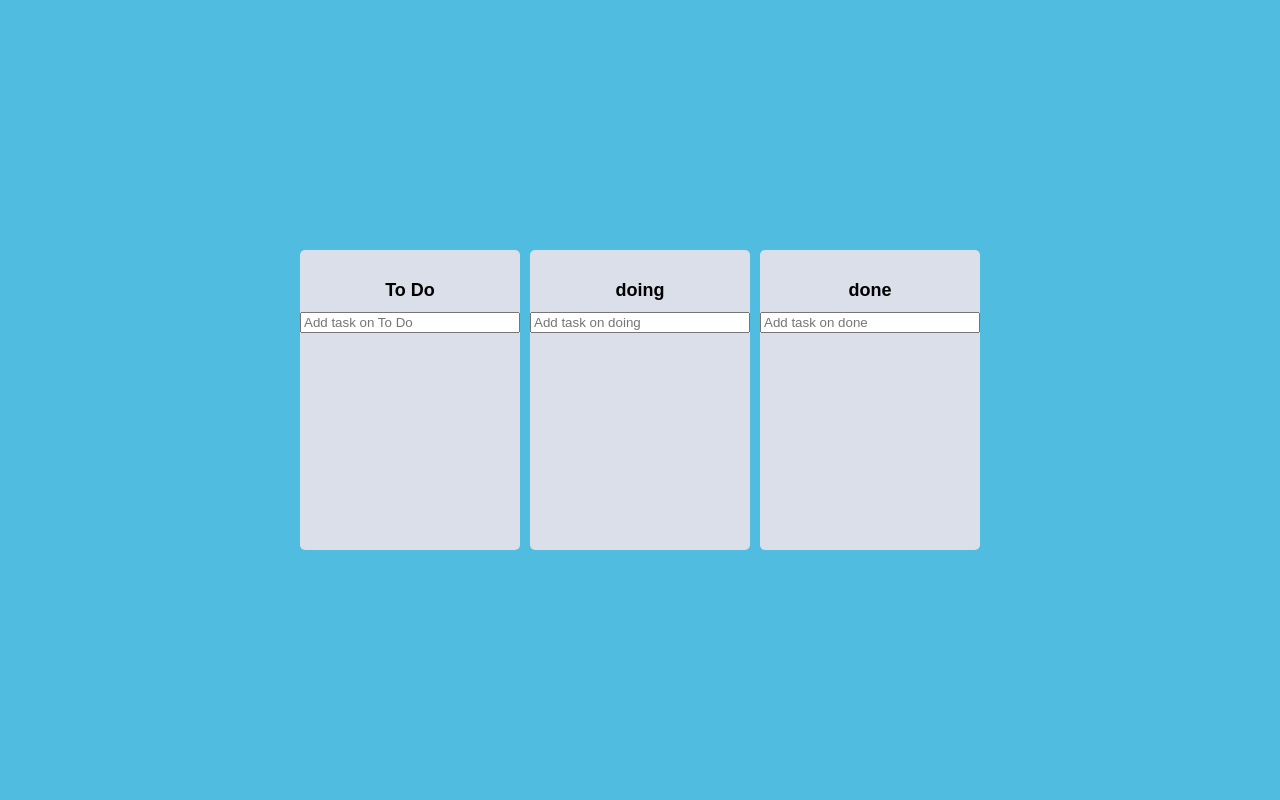
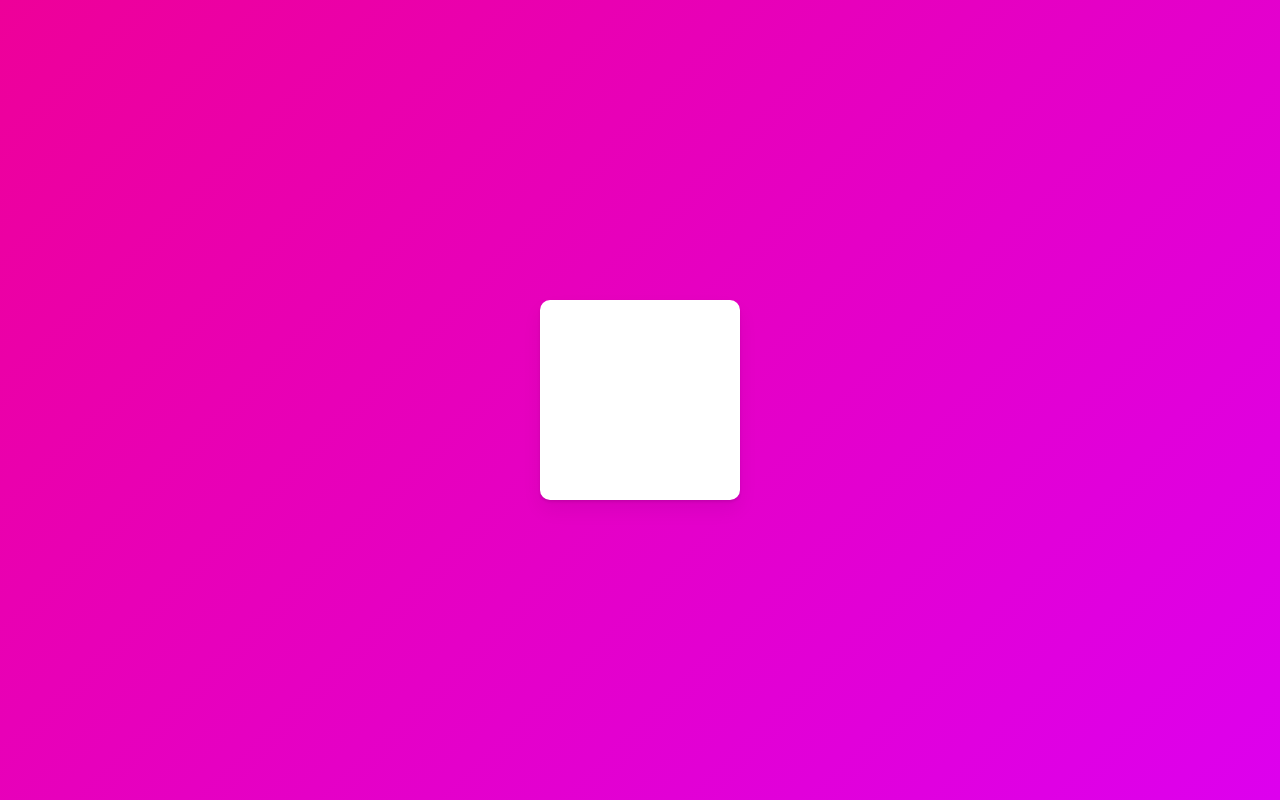
Before and after one commit to JYeonDev/NETFLIX, a React (Create React App) app: page / in a window 1280 px wide. Built offline with nearby package versions, Linux system fonts and the light colour scheme.

Commit message:
initial commit

```diff
--- a/package.json
+++ b/package.json
@@ -11,6 +11,7 @@
     "@types/react": "^18.0.9",
     "@types/react-dom": "^18.0.5",
     "apexcharts": "^3.35.3",
+    "framer-motion": "^6.3.13",
     "react": "^18.1.0",
     "react-apexcharts": "^1.4.0",
     "react-beautiful-dnd": "^13.1.0",
--- a/src/App.tsx
+++ b/src/App.tsx
@@ -1,69 +1,28 @@
-import { DragDropContext, DropResult } from "react-beautiful-dnd";
+import { motion } from "framer-motion";
 import styled from "styled-components";
-import { useRecoilState } from "recoil";
-import { toDoState } from "./atoms";
-import Board from "./Components/Board";
 
-const Wrraper = styled.div`
+const Wrapper = styled.div`
+  height: 100vh;
+  width: 100vw;
   display: flex;
-  max-width: 680px;
-  width: 100%;
-  margin: 0 auto;
   justify-content: center;
   align-items: center;
-  height: 100vh;
 `;
-const Boards = styled.div`
-  display: grid;
-  width: 100%;
-  gap: 10px;
-  grid-template-columns: repeat(3, 1fr);
+
+const Box = styled.div`
+  width: 200px;
+  height: 200px;
+  background-color: white;
+  border-radius: 10px;
+  box-shadow: 0 2px 3px rgba(0, 0, 0, 0.1), 0 10px 20px rgba(0, 0, 0, 0.06);
 `;
 
 function App() {
-  const [toDos, setToDos] = useRecoilState(toDoState);
-  const onDragEnd = (info: DropResult) => {
-    const { destination, source } = info;
-    if (!destination) return;
-    if (destination?.droppableId === source.droppableId) {
-      // same board movement.
-      setToDos((allBoards) => {
-        const boardCopy = [...allBoards[source.droppableId]];
-        const taskObj = boardCopy[(source.index, 1)];
-        boardCopy.splice(source.index, 1);
-        boardCopy.splice(destination?.index, 0, taskObj);
-        return {
-          ...allBoards,
-          [source.droppableId]: boardCopy,
-        };
-      });
-    }
-    if (destination.droppableId !== source.droppableId) {
-      // cross board movement
-      setToDos((allBoards) => {
-        const sourceBoard = [...allBoards[source.droppableId]];
-        const taskObj = sourceBoard[(source.index, 1)];
-        const destinationBoard = [...allBoards[destination.droppableId]];
-        sourceBoard.splice(source.index, 1);
-        destinationBoard.splice(destination?.index, 0, taskObj);
-        return {
-          ...allBoards,
-          [source.droppableId]: sourceBoard,
-          [destination.droppableId]: destinationBoard,
-        };
-      });
-    }
-  };
   return (
-    <DragDropContext onDragEnd={onDragEnd}>
-      <Wrraper>
-        <Boards>
-          {Object.keys(toDos).map((boardId) => (
-            <Board boardId={boardId} key={boardId} toDos={toDos[boardId]} />
-          ))}
-        </Boards>
-      </Wrraper>
-    </DragDropContext>
+    <Wrapper>
+      <Box />
+      <motion.div></motion.div>
+    </Wrapper>
   );
 }
 
--- a/src/Components/Board.tsx
+++ /dev/null
@@ -1,108 +0,0 @@
-import { useForm } from "react-hook-form";
-import { Droppable } from "react-beautiful-dnd";
-import styled from "styled-components";
-import DragabbleCard from "./DragabbleCard";
-import { ITodo, toDoState } from "../atoms";
-import { useSetRecoilState } from "recoil";
-
-const Wrapper = styled.div`
-  padding-top: 10px;
-  padding-top: 30px;
-  background-color: ${(props) => props.theme.boardColor};
-  border-radius: 5px;
-  min-height: 300px;
-  display: flex;
-  flex-direction: column;
-`;
-
-const Title = styled.h2`
-  text-align: center;
-  font-weight: 600;
-  margin-bottom: 10px;
-  font-size: 18px;
-`;
-
-interface IAreaProps {
-  isDraggingFromThis: boolean;
-  isDraggingOver: boolean;
-}
-
-const Area = styled.div<IAreaProps>`
-  background-color: ${(props) =>
-    props.isDraggingOver
-      ? "#dfe6e9"
-      : props.isDraggingFromThis
-      ? "#b2bec3"
-      : "transparent"};
-  flex-grow: 1;
-  transition: background-color 0.3s ease-in;
-  padding: 20px;
-`;
-
-const Form = styled.form`
-  width: 100%;
-  input {
-    width: 100%;
-  }
-`;
-
-interface IBoardProps {
-  toDos: ITodo[];
-  boardId: string;
-}
-
-interface IForm {
-  toDo: string;
-}
-
-function Board({ toDos, boardId }: IBoardProps) {
-  const setToDos = useSetRecoilState(toDoState);
-  const { register, setValue, handleSubmit } = useForm<IForm>();
-  const onValid = ({ toDo }: IForm) => {
-    const newToDo = {
-      id: Date.now(),
-      text: toDo,
-    };
-    setToDos((allBoards) => {
-      return {
-        ...allBoards,
-        [boardId]: [...allBoards[boardId], newToDo],
-      };
-    });
-    setValue("toDo", "");
-  };
-  return (
-    <Wrapper>
-      <Title>{boardId}</Title>
-      <Form onSubmit={handleSubmit(onValid)}>
-        <input
-          {...register("toDo", { required: true })}
-          type='text'
-          placeholder={`Add task on ${boardId}`}
-        />
-      </Form>
-      <Droppable droppableId={boardId}>
-        {(magic, snapshot) => (
-          <Area
-            isDraggingOver={snapshot.isDraggingOver}
-            isDraggingFromThis={Boolean(snapshot.draggingFromThisWith)}
-            ref={magic.innerRef}
-            {...magic.droppableProps}
-          >
-            {toDos.map((toDo, index) => (
-              <DragabbleCard
-                key={toDo.id}
-                index={index}
-                toDoId={toDo.id}
-                toDoText={toDo.text}
-              />
-            ))}
-            {magic.placeholder}
-          </Area>
-        )}
-      </Droppable>
-    </Wrapper>
-  );
-}
-
-export default Board;
--- a/src/Components/DragabbleCard.tsx
+++ /dev/null
@@ -1,38 +0,0 @@
-import { Draggable } from "react-beautiful-dnd";
-import styled from "styled-components";
-import React from "react";
-
-const Card = styled.div<{ isDragging: boolean }>`
-  border-radius: 5px;
-  margin-bottom: 5px;
-  padding: 10px 10px;
-  background-color: ${(props) =>
-    props.isDragging ? "#74b9ff" : props.theme.cardColor};
-  box-shadow: ${(props) =>
-    props.isDragging ? "0px 2px 5px rgba(0, 0, 0, 0.05)" : "none"};
-`;
-
-interface IDragabbleCardProps {
-  toDoId: number;
-  toDoText: string;
-  index: number;
-}
-
-function DragabbleCard({ toDoId, toDoText, index }: IDragabbleCardProps) {
-  return (
-    <Draggable draggableId={toDoId + ""} index={index}>
-      {(magic, snapshot) => (
-        <Card
-          isDragging={snapshot.isDragging}
-          ref={magic.innerRef}
-          {...magic.draggableProps}
-          {...magic.dragHandleProps}
-        >
-          {toDoText}
-        </Card>
-      )}
-    </Draggable>
-  );
-}
-
-export default React.memo(DragabbleCard);
--- a/src/atoms.tsx
+++ b/src/atoms.tsx
@@ -1,19 +1 @@
 import { atom } from "recoil";
-
-export interface ITodo {
-  id: number;
-  text: string;
-}
-
-interface IToDoState {
-  [key: string]: ITodo[];
-}
-
-export const toDoState = atom<IToDoState>({
-  key: "toDo",
-  default: {
-    "To Do": [],
-    doing: [],
-    done: [],
-  },
-});
--- a/src/index.tsx
+++ b/src/index.tsx
@@ -61,9 +61,9 @@
 body {
   font-weight: 300;
   font-family: 'Source Sans Pro', sans-serif;
-  background-color:${(props) => props.theme.bgColor};
   color: black;
   line-height: 1.2;
+  background: linear-gradient(135deg, #e09, #d0e);
 }
 a {
   text-decoration:none;
```
Also changed, not shown: 1 other file (tests, documents, lock files or other folders).
